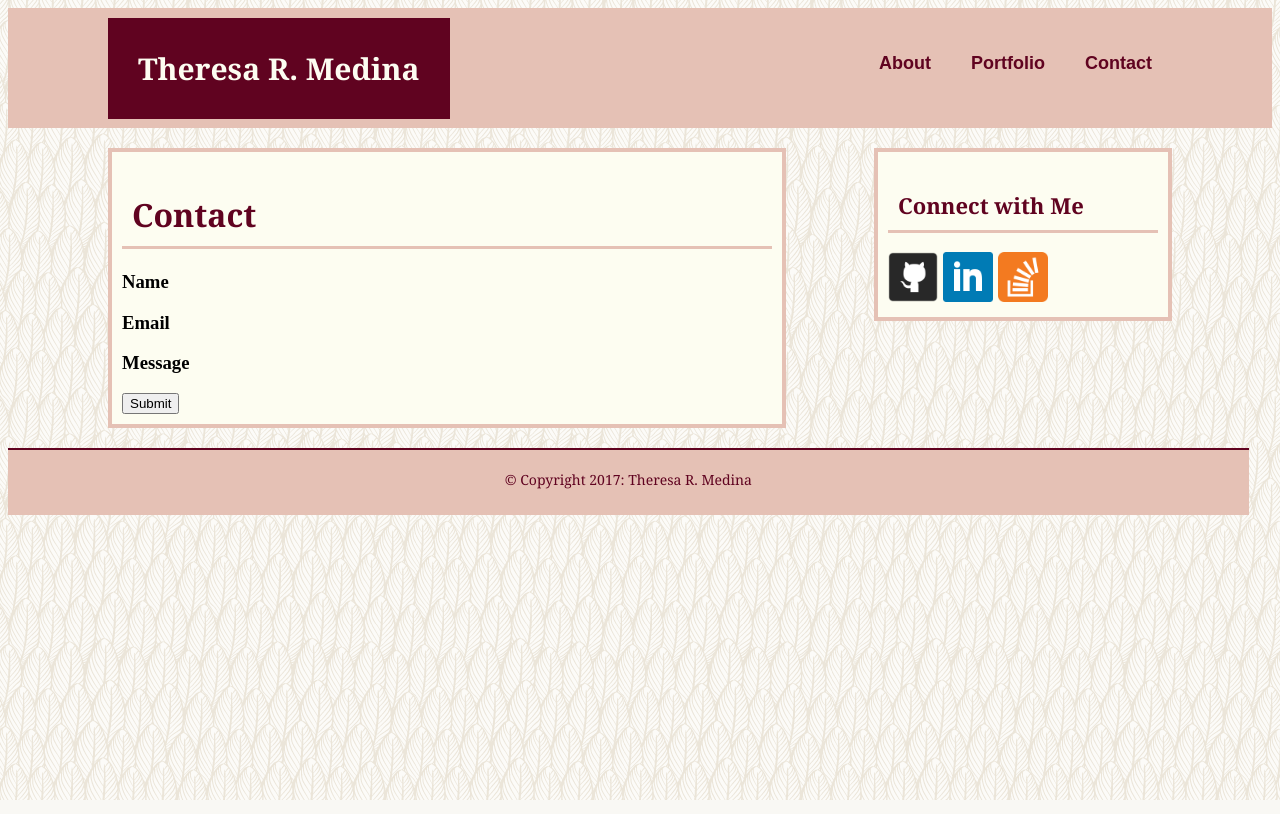
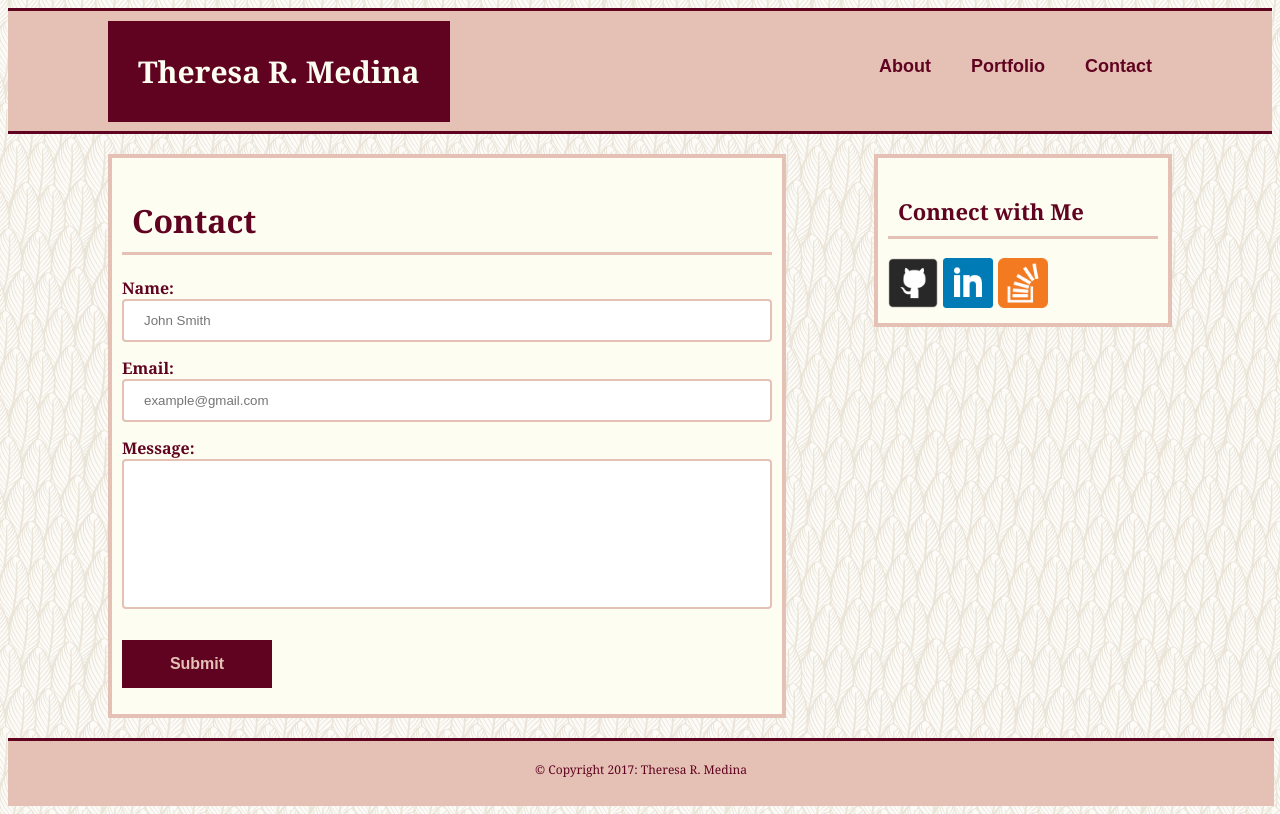
Before and after one commit to trgmedina/Basic-Portfolio, a PHP site: page /contact.html in a window 1280 px wide. Run offline with PHP 8.4, Linux system fonts and the light colour scheme.

Commit message:
finished creating forms for contact.html and added css elements

```diff
--- a/assets/css/style.css
+++ b/assets/css/style.css
@@ -10,6 +10,8 @@ header {
 	background: #e5c1b5;
 	width: 100%;
 	height: 120px;
+	border-top: 3px solid #600320;
+	border-bottom: 3px solid #600320;
 }
 
 h1 {
@@ -95,15 +97,54 @@ a.default_links {
 	display: inline-block;
 }
 
+label {
+	font-family: "Georgia";
+	font-size: 16px;
+	font-weight: bold;
+	color: #600320;
+}
+
+input {
+	width: 100%;
+	padding: 12px 20px;
+    margin-bottom: 15px;
+    display: inline-block;
+    box-sizing: border-box;
+    border: 2px solid #e5c1b5;
+    border-radius: 4px;
+    outline: none;
+}
+
+#fmessage {
+    height: 150px;
+    resize: none;
+    vertical-align: text-top;
+}
+
+button {
+	background-color: #600320;
+    border: none;
+    color: #e5c1b5;
+    font-weight: bold;
+    font-size: 16px;
+    padding: 15px;
+    width: 150px;
+    text-align: center;
+    text-decoration: none;
+    display: inline-block;
+}
+
+
+
 footer {
 	clear: both;
 	font-family: "Georgia";
 	text-align: center;
-	font-size: 14px;
+	font-size: 12px;
 	color: #600320;
 	padding: 20px;
 	background: #e5c1b5;
-	width: 95%;
+	width: 97%;
 	height: 25px;
-	border-top: 2px solid;
+	border-top: 3px solid #600320;
 }
--- a/contact.html
+++ b/contact.html
@@ -22,11 +22,20 @@
 	<div class="main_content">
 		<h1>Contact</h1>
 
-		<h3>Name</h3>
-		<h3>Email</h3>
-		<h3>Message</h3>
+		<form>
+			<label for="fname">Name:</label>
+			<input type="text" id="fname" name="fname" placeholder="John Smith">
 
-		<button>Submit</button>
+			<label for="femail">Email:</label>
+			<input type="text" id="femail" name="femail" placeholder="example@gmail.com">
+
+			<label for="fmessage">Message:</label>
+			<input type="text" id="fmessage" name="fmessage">
+		</form>
+
+		<form action="mailto:trgmedina@gmail.com" method="GET">
+			<button>Submit</button>
+		</form>
 	</div>
 
 	<aside class="social_media">
```
